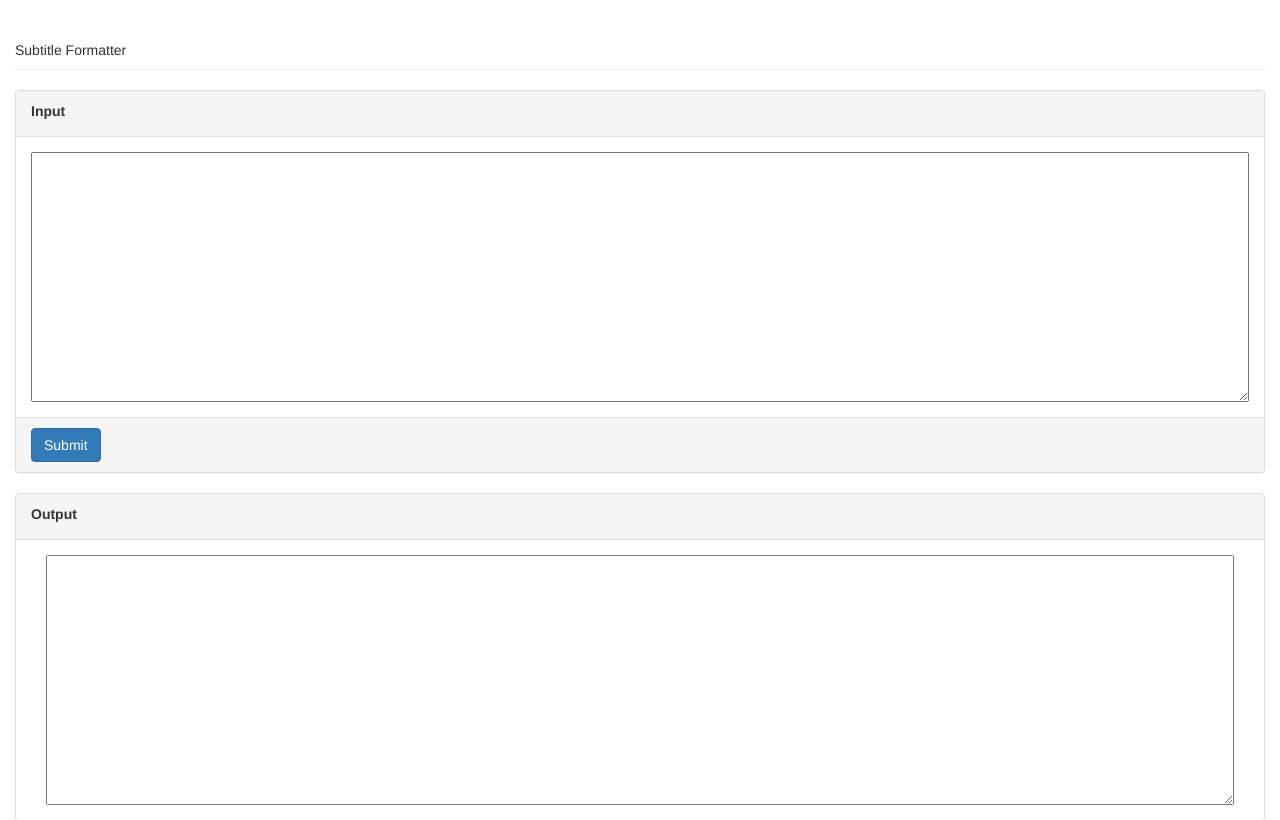
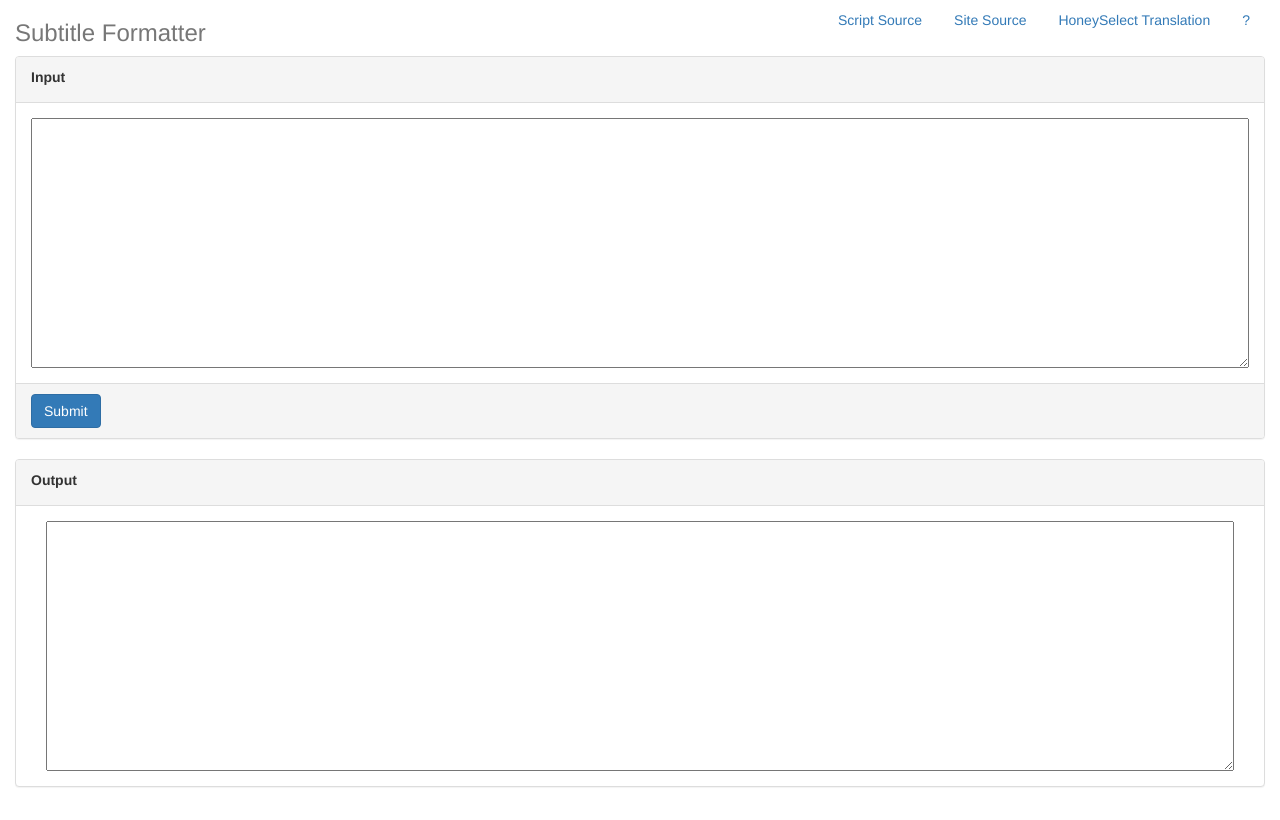
Before and after one commit to zeromus-hf/hs-formatter-flask, a Flask app: page / in a window 1280 px wide. Shown: the top 820 px of the page. After the commit the page ends 787 px from the top, so only its background shows below. Run offline with Flask 2, Linux system fonts and the light colour scheme; parts of the project's set-up code (start-up, migrations or seed data) failed here and were passed over; some libraries are stand-ins or nearby versions.

Commit message:
added info links and rate limiting

```diff
--- a/templates/index.html
+++ b/templates/index.html
@@ -10,8 +10,16 @@
 
 	<body>
 		<div class="container-fluid">
-			<div class="page-header">
-				Subtitle Formatter
+			<div class="header clearfix">
+				<nav>
+					<ul class="nav nav-pills pull-right">
+						<li role="presentation"><a href="https://github.com/zeromus-hf/hs-sub-formatter">Script Source</a></li>
+						<li role="presentation"><a href="https://github.com/zeromus-hf/hs-formatter-flask">Site Source</a></li>
+						<li role="presentation"><a href="https://github.com/zeromus-hf/HoneySelect-Hongfire-Translation">HoneySelect Translation</a></li>
+						<li role="presentation"><a href="http://www.hongfire.com/forum/forum/hentai-lair/hf-modding-translation/honey-select-mods/5716891-wip-all-in-one-english-translation?p=5775371#post5775371">?</a></li>
+					</ul>
+				</nav>
+				<h3 class="text-muted">Subtitle Formatter</h3>
 			</div>
 
 			{% for message in errors %}
```
Also changed, not shown: 1 other file.
